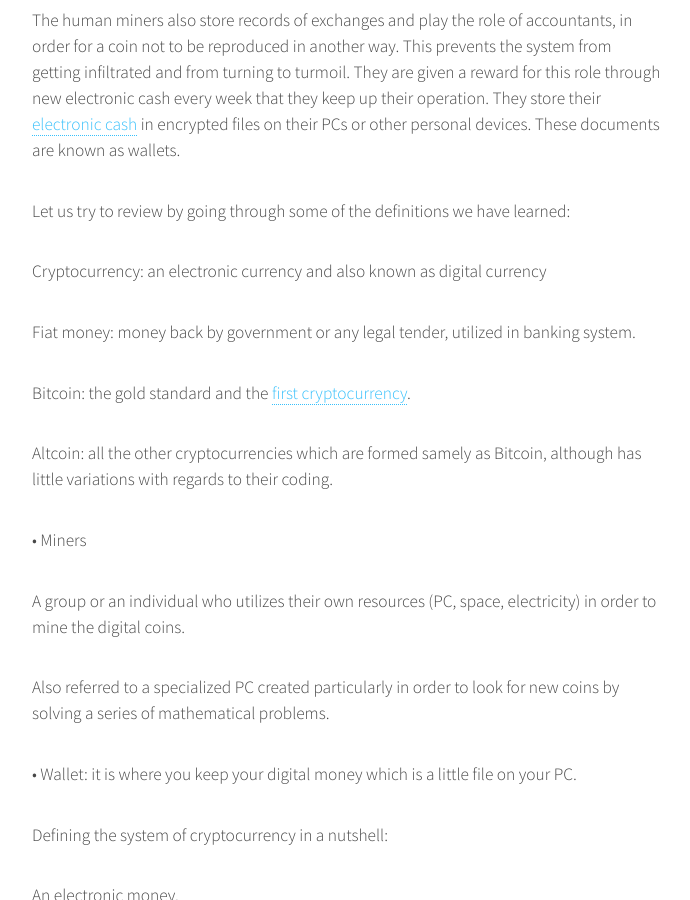
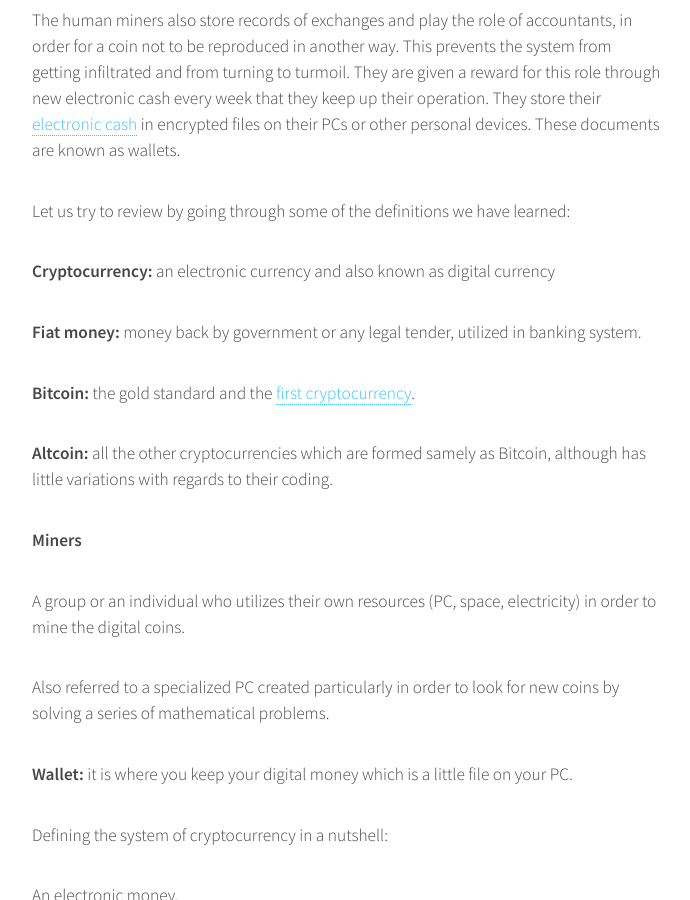
Before and after one commit to kripikroli/bitcoinminersnet_buhat, a Jekyll site: the page built from _posts/2017-07-28-cryptocurrency-and-the-internet-profit-revolution.md, in a window 1280 px wide and 900 px high, scrolled down 2753 px. Shown: the whole window, without its empty margins (293-983 px from the left). Built offline with Jekyll 4.4.1, drawn with Linux system fonts in a browser that asks for light colours.

```diff
--- a/_posts/2017-07-28-cryptocurrency-and-the-internet-profit-revolution.md
+++ b/_posts/2017-07-28-cryptocurrency-and-the-internet-profit-revolution.md
@@ -43,21 +43,21 @@ published: true
 
 <p>Let us try to review by going through some of the definitions we have learned:</p>
 
-<p>Cryptocurrency:  an electronic currency and also known as digital currency</p>
+<p><strong>Cryptocurrency:</strong>  an electronic currency and also known as digital currency</p>
 
-<p>Fiat money: money back by government or any legal tender, utilized in banking system. </p>
+<p><strong>Fiat money:</strong> money back by government or any legal tender, utilized in banking system. </p>
 
-<p>Bitcoin: the gold standard and the <a href="/bitcoin-will-be-licensed-in-alaska-soon/">first cryptocurrency</a>. </p>
+<p><strong>Bitcoin:</strong> the gold standard and the <a href="/bitcoin-will-be-licensed-in-alaska-soon/">first cryptocurrency</a>. </p>
 
-<p>Altcoin: all the other cryptocurrencies which are formed samely as Bitcoin, although has little variations  with regards to their coding. </p>
+<p><strong>Altcoin:</strong> all the other cryptocurrencies which are formed samely as Bitcoin, although has little variations  with regards to their coding. </p>
 
-• Miners
+<p><strong>Miners</strong></p>
 
 <p>A group or an individual who utilizes their own resources (PC, space, electricity) in order to mine the digital coins. </p>
 
 <p>Also referred to a specialized PC created particularly in order to look for new coins by solving a series of mathematical problems. </p>
 
-• Wallet: it is where you keep your digital money which is a little file on your PC.
+<p><strong>Wallet:</strong> it is where you keep your digital money which is a little file on your PC.</p>
 
 <p>Defining the system of cryptocurrency in a nutshell:</p>
 
```
